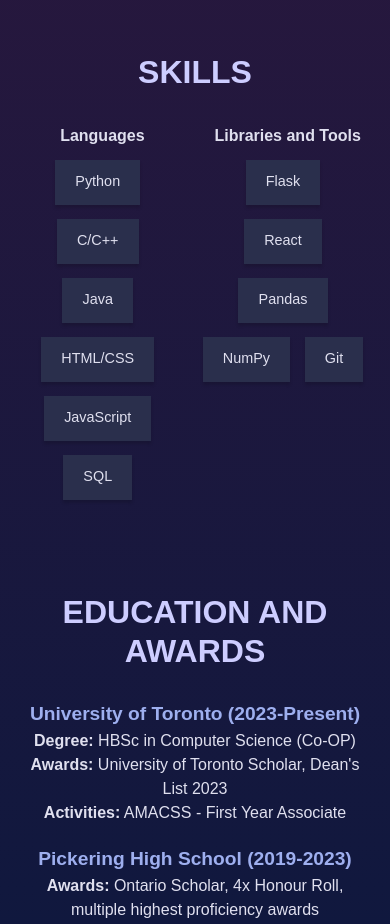
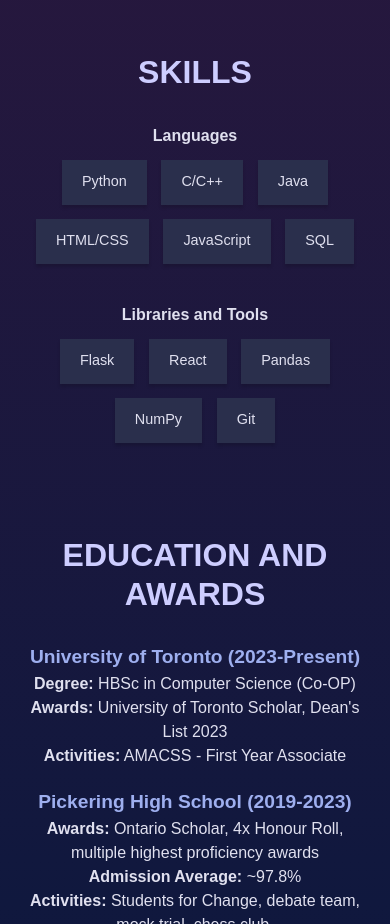
Before and after one commit to zsspan/zsspan.github.io, a React (Create React App) app: page / in a window 390 px wide. Shown: the part 1020-1944 px from the top of the page. Built offline with nearby package versions, Linux system fonts and the light colour scheme.

Commit message:
updated for better responsiveness

```diff
--- a/src/styles/skills.css
+++ b/src/styles/skills.css
@@ -22,6 +22,7 @@
   display: flex;
   flex-direction: column;
   text-align: center;
+  align-items: center;
 }
 
 .skill-container p{
@@ -33,3 +34,10 @@
 .down{
   padding-top: 1em;
 }
+
+@media (max-width: 600px) {
+  .separator {
+    flex-direction: column;
+    row-gap: 2em;
+  }
+}
```
